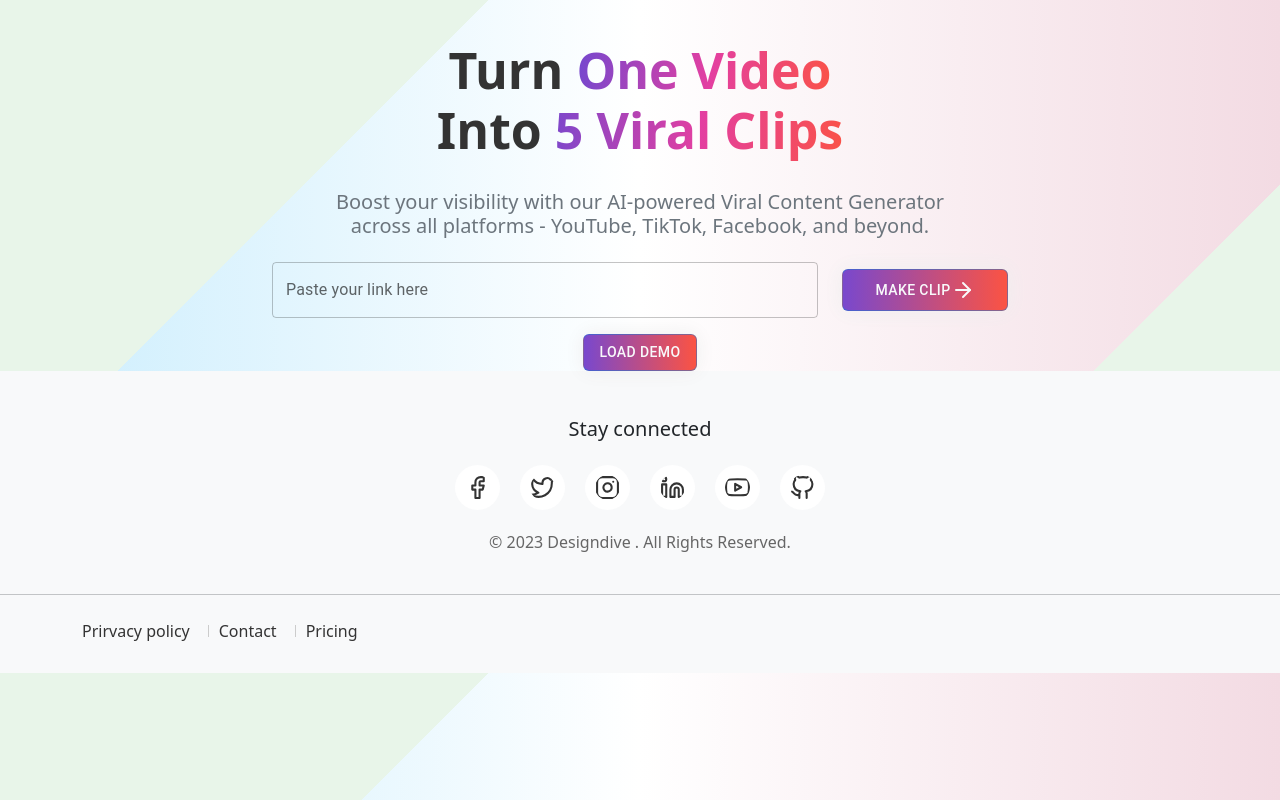
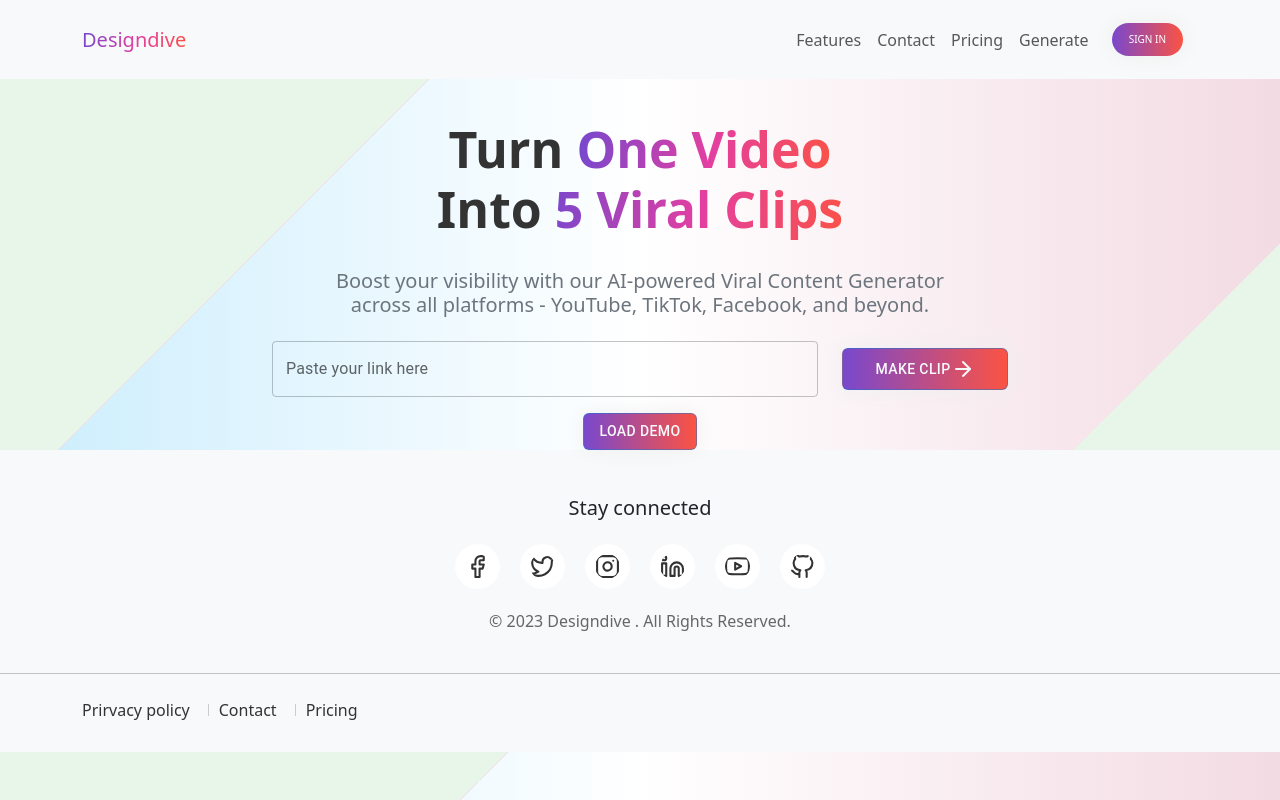
Before and after one commit to DLOVRIC2/designdive, a React (Create React App) app in the folder frontend/: page / in a window 1280 px wide. Built offline with nearby package versions, Linux system fonts and the light colour scheme.

Commit message:
Show navbar across every page

```diff
--- a/frontend/src/App.js
+++ b/frontend/src/App.js
@@ -2,11 +2,13 @@ import React from "react";
 import { BrowserRouter as Router, Route, Routes } from "react-router-dom";
 import Home from "./features/Home";
 import Generate from "./features/Generate"; // Import the Generate component
+import Navb from "./features/Navb"; // Import the Navb component
 
 function App() {
   return (
     <Router>
       <div className="App">
+        <Navb />
         <Routes>
           <Route path="/" element={<Home />} />
           <Route path="/generate" element={<Generate />} />
```
